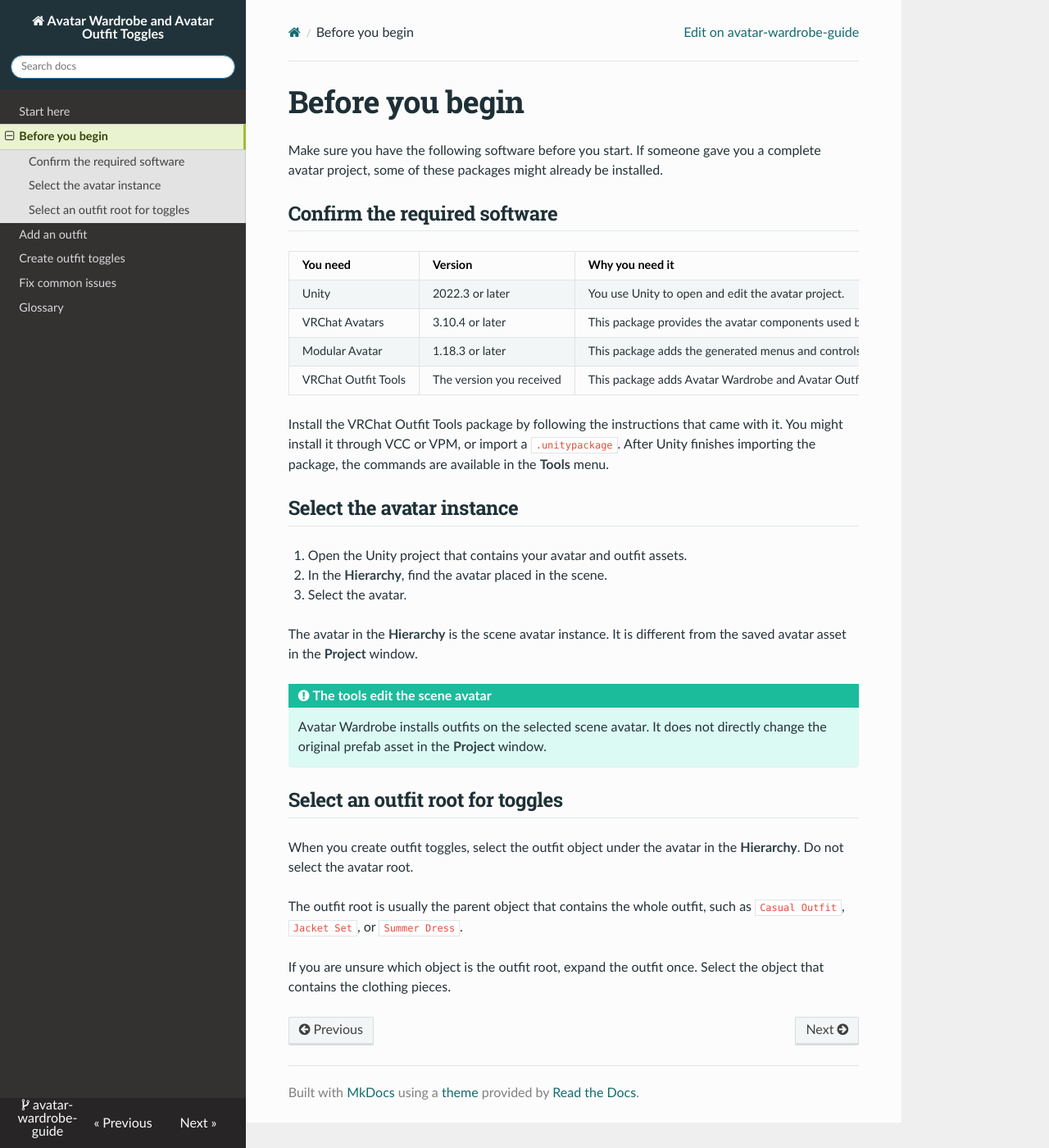
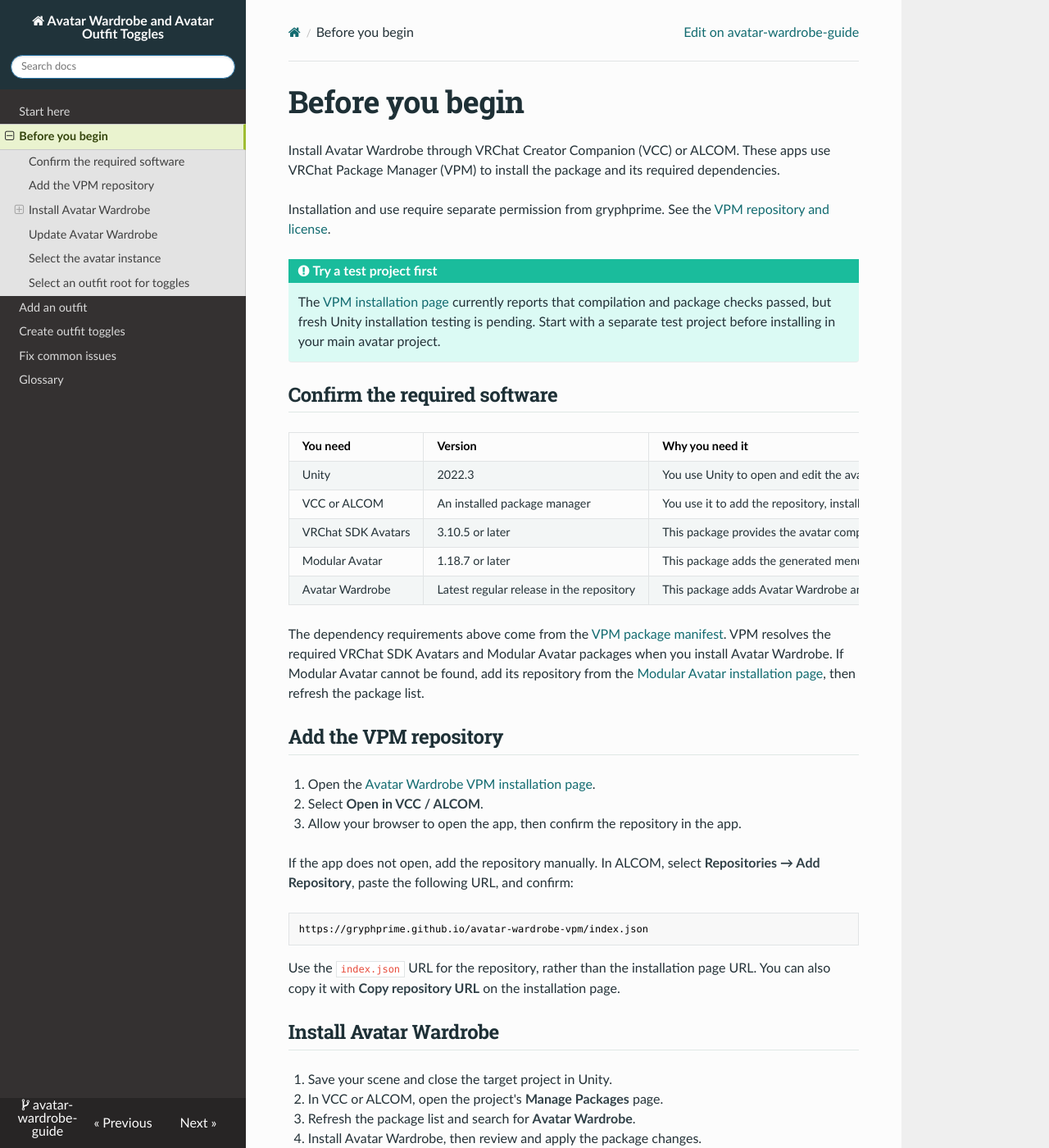
Before and after one commit to gryphprime/avatar-wardrobe-guide, an MkDocs documentation site: the page built from docs/before-you-begin.md, in a window 1280 px wide and 1400 px high. Shown: the whole window at 82% size. Built offline with MkDocs 1.6.1, drawn with Linux system fonts in a browser that asks for light colours; nearby versions of some CDN libraries; some of the changed text lies outside the part shown.

Commit message:
docs: explain Avatar Wardrobe VPM installation and updates

````diff
--- a/docs/before-you-begin.md
+++ b/docs/before-you-begin.md
@@ -1,17 +1,61 @@
 # Before you begin
 
-Make sure you have the following software before you start. If someone gave you a complete avatar project, some of these packages might already be installed.
+Install Avatar Wardrobe through VRChat Creator Companion (VCC) or ALCOM. These apps use VRChat Package Manager (VPM) to install the package and its required dependencies.
+
+Installation and use require separate permission from gryphprime. See the [VPM repository and license](https://github.com/gryphprime/avatar-wardrobe-vpm).
+
+!!! important "Try a test project first"
+    The [VPM installation page](https://gryphprime.github.io/avatar-wardrobe-vpm/) currently reports that compilation and package checks passed, but fresh Unity installation testing is pending. Start with a separate test project before installing in your main avatar project.
 
 ## Confirm the required software
 
 | You need | Version | Why you need it |
 | --- | --- | --- |
-| Unity | 2022.3 or later | You use Unity to open and edit the avatar project. |
-| VRChat Avatars | 3.10.4 or later | This package provides the avatar components used by VRChat. |
-| Modular Avatar | 1.18.3 or later | This package adds the generated menus and controls to the avatar. |
-| VRChat Outfit Tools | The version you received | This package adds Avatar Wardrobe and Avatar Outfit Toggles to Unity. |
+| Unity | 2022.3 | You use Unity to open and edit the avatar project. |
+| VCC or ALCOM | An installed package manager | You use it to add the repository, install Avatar Wardrobe, and apply updates. |
+| VRChat SDK Avatars | 3.10.5 or later | This package provides the avatar components used by VRChat. |
+| Modular Avatar | 1.18.7 or later | This package adds the generated menus and controls to the avatar. |
+| Avatar Wardrobe | Latest regular release in the repository | This package adds Avatar Wardrobe and Avatar Outfit Toggles to Unity. |
 
-Install the VRChat Outfit Tools package by following the instructions that came with it. You might install it through VCC or VPM, or import a `.unitypackage`. After Unity finishes importing the package, the commands are available in the **Tools** menu.
+The dependency requirements above come from the [VPM package manifest](https://gryphprime.github.io/avatar-wardrobe-vpm/index.json). VPM resolves the required VRChat SDK Avatars and Modular Avatar packages when you install Avatar Wardrobe. If Modular Avatar cannot be found, add its repository from the [Modular Avatar installation page](https://modular-avatar.nadena.dev/docs/intro), then refresh the package list.
+
+## Add the VPM repository
+
+1. Open the [Avatar Wardrobe VPM installation page](https://gryphprime.github.io/avatar-wardrobe-vpm/).
+2. Select **Open in VCC / ALCOM**.
+3. Allow your browser to open the app, then confirm the repository in the app.
+
+If the app does not open, add the repository manually. In ALCOM, select **Repositories → Add Repository**, paste the following URL, and confirm:
+
+```text
+https://gryphprime.github.io/avatar-wardrobe-vpm/index.json
+```
+
+Use the `index.json` URL for the repository, rather than the installation page URL. You can also copy it with **Copy repository URL** on the installation page.
+
+## Install Avatar Wardrobe
+
+1. Save your scene and close the target project in Unity.
+2. In VCC or ALCOM, open the project's **Manage Packages** page.
+3. Refresh the package list and search for **Avatar Wardrobe**.
+4. Install Avatar Wardrobe, then review and apply the package changes.
+5. Reopen the project in Unity and wait for compilation to finish.
+6. Select **Tools → Avatar Wardrobe**.
+
+Regular releases appear without enabling prerelease packages.
+
+### Move from an older installation
+
+VPM automatically migrates an existing `Assets/OutfitToggleGenerator` installation. Back up your project before migrating, then follow the installation steps above. Use the VPM package for future updates instead of importing another `.unitypackage` over it.
+
+## Update Avatar Wardrobe
+
+1. Save your scene and close the project in Unity.
+2. In VCC or ALCOM, open the project's **Manage Packages** page and refresh the list.
+3. Update **Avatar Wardrobe** to the latest version, then review and apply the changes.
+4. Reopen Unity and wait for compilation to finish.
+
+If installation does not work, see [Fix common issues](troubleshooting.md#the-vpm-installation-link-does-not-open).
 
 ## Select the avatar instance
 
````
Also changed, not shown: docs/index.md (+4 -0 lines), docs/troubleshooting.md (+17 -1 lines).
